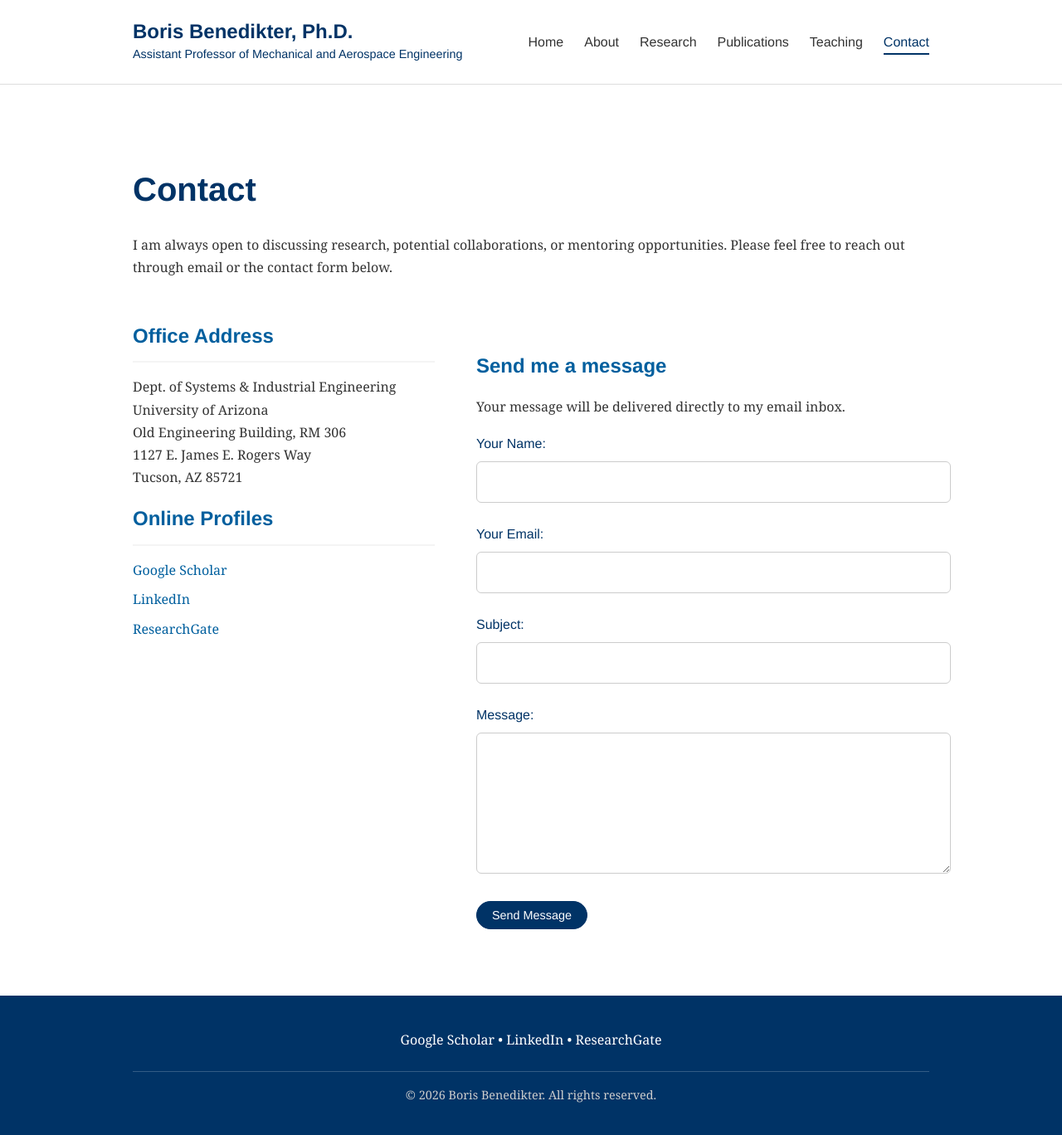
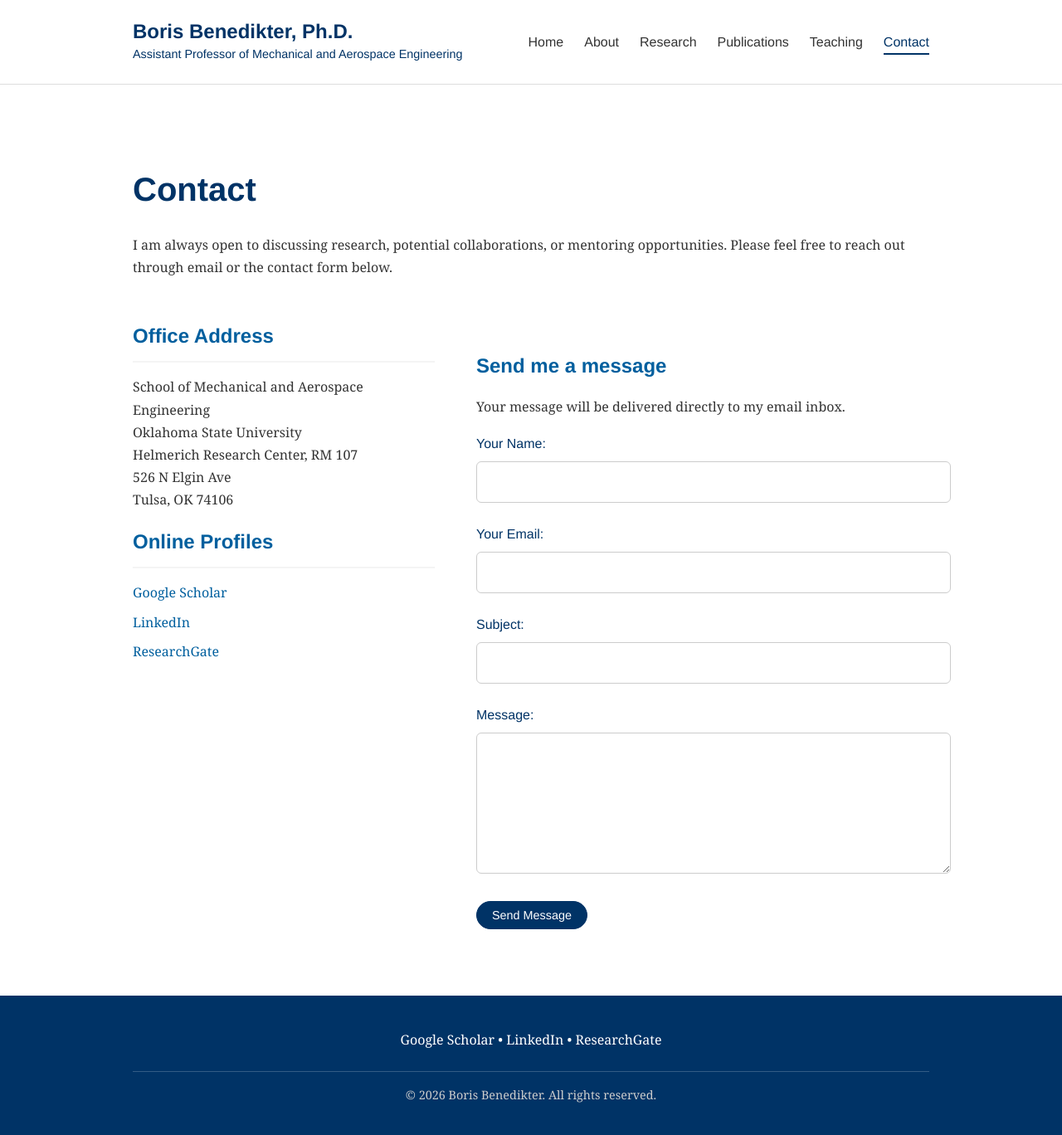
Before and after one commit to borisbenedikter/borisbenedikter.github.io, a Jekyll site: the page built from contact.md, in a window 1280 px wide and 1379 px high. Shown: the top 1368 px of the window at 83% size. Built offline with Jekyll 4.4.1, drawn with Linux system fonts in a browser that asks for light colours.

Commit message:
contact OSU

```diff
--- a/contact.md
+++ b/contact.md
@@ -12,11 +12,11 @@ I am always open to discussing research, potential collaborations, or mentoring
   <div class="contact-details">
     <h3>Office Address</h3>
     <p>
-      Dept. of Systems & Industrial Engineering<br>
-      University of Arizona<br>
-      Old Engineering Building, RM 306<br>
-      1127 E. James E. Rogers Way<br>
-      Tucson, AZ 85721
+      School of Mechanical and Aerospace Engineering<br>
+      Oklahoma State University<br>
+      Helmerich Research Center, RM 107<br>
+      526 N Elgin Ave<br>
+      Tulsa, OK 74106
     </p>
 
     <h3>Online Profiles</h3>
```
